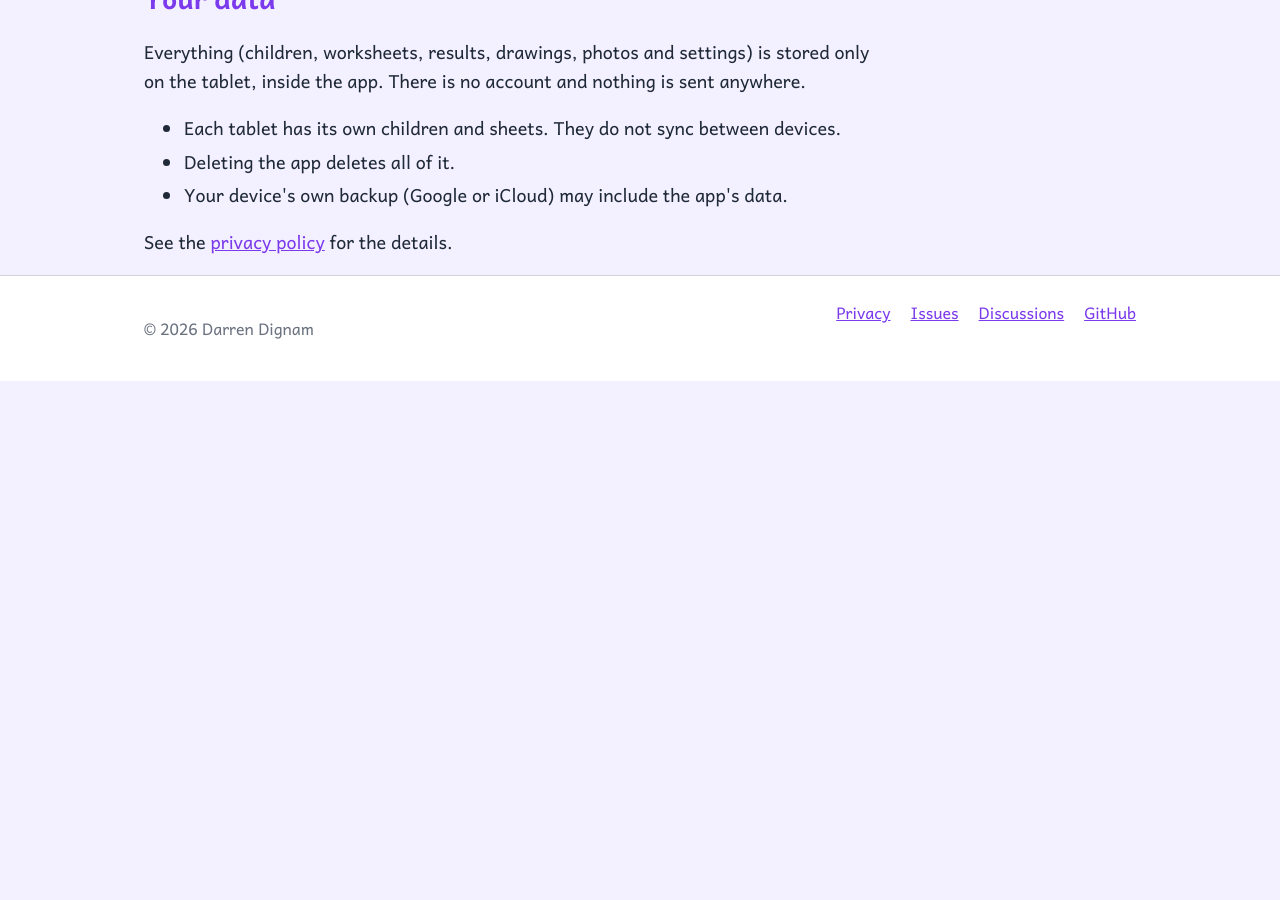
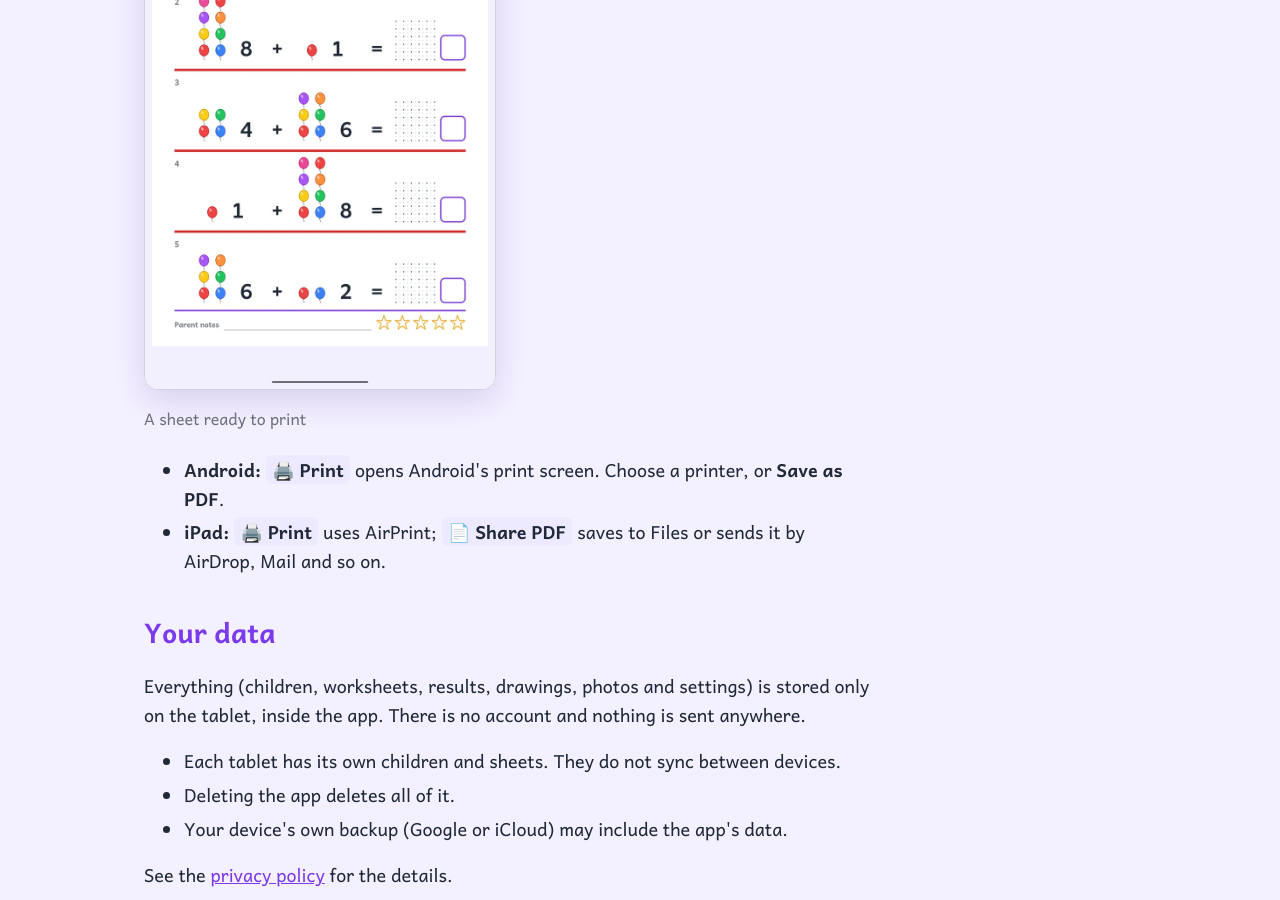
Before and after one commit to darrendignam/Kinder-Math-Play-Docs, a Jekyll site: the page built from guide.md, in a window 1280 px wide and 900 px high, scrolled down 7573 px. Built offline with Jekyll 4.4.1, drawn with Linux system fonts in a browser that asks for light colours; before the commit the page ends 7954 px from its top, so only the background shows below that.

Commit message:
docs(guide): show the A4 print view

```diff
--- a/guide.md
+++ b/guide.md
@@ -175,6 +175,11 @@ Tap <span class="ui">🖨️ Print / PDF</span> on a worksheet in the editor, or
 The sheet is laid out on A4, with spaces for a name, the date, parent notes and five
 stars to colour in.
 
+<figure>
+  <img class="screen" loading="lazy" src="{{ '/assets/screens/print.webp' | relative_url }}" width="800" height="1280" style="max-width: 22rem" alt="A worksheet laid out on an A4 page, ready to print">
+  <figcaption>A sheet ready to print</figcaption>
+</figure>
+
 - **Android:** <span class="ui">🖨️ Print</span> opens Android's print screen. Choose a
   printer, or **Save as PDF**.
 - **iPad:** <span class="ui">🖨️ Print</span> uses AirPrint;
```
